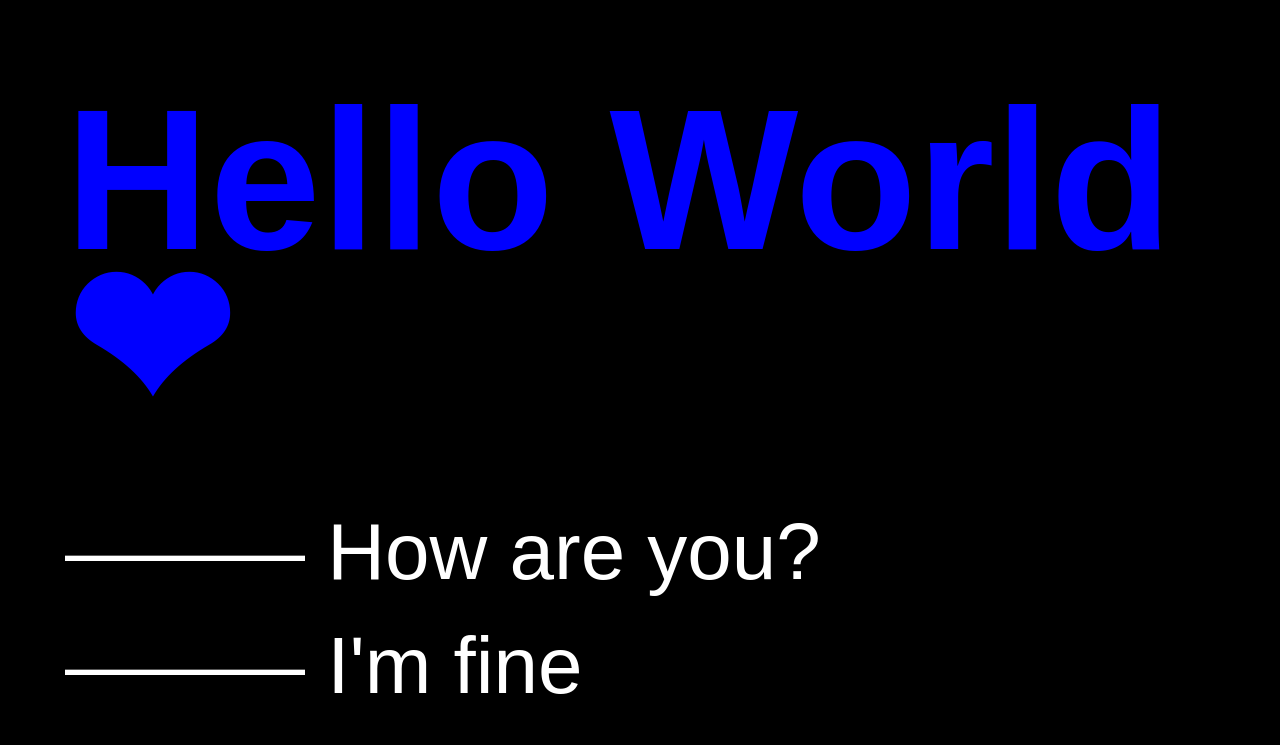
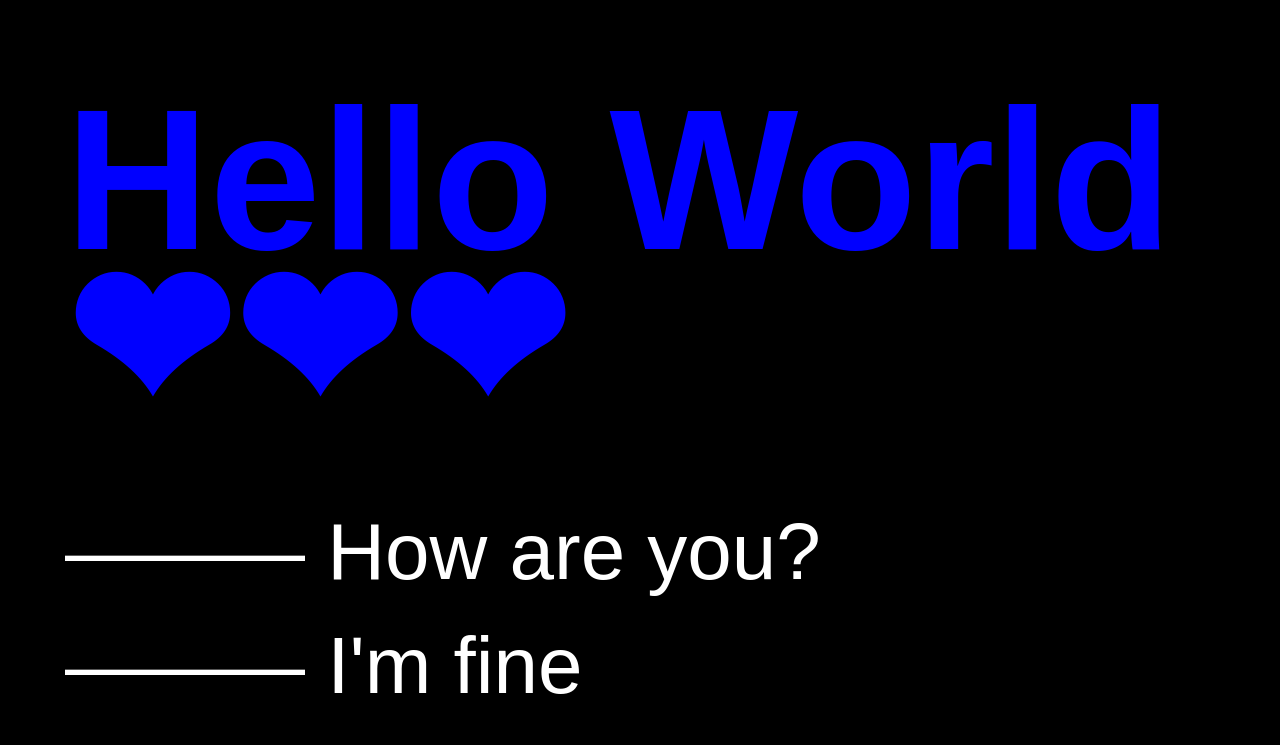
Before and after one commit to h00kdump/KI-studio, a website: page src/index.html in a window 1280 px wide. Shown: the top 745 px of the page. Drawn offline with Linux system fonts and the light colour scheme.

Commit message:
added branch home

```diff
--- a/src/index.html
+++ b/src/index.html
@@ -10,7 +10,7 @@
 <body>
     <div class="container">
         <section class="main">
-            <h1 class="main__h1-hello">Hello World ❤</h1>
+            <h1 class="main__h1-hello">Hello World ❤❤❤</h1>
                 <p class="main__paragraph">——— How are you?</p>
                 <p class="main__paragraph">——— I'm fine</p>
                 <p class="main__text">Lorem ipsum dolor sit amet, consectetur adipiscing elit. Quisque ultrices nunc magna, eu mattis tellus molestie hendrerit. Fusce tristique ultricies ipsum, in mattis sapien congue finibus. Praesent varius neque vel aliquam feugiat. Aliquam quam eros, lobortis non porttitor non, scelerisque nec risus. Etiam non varius diam, mollis sagittis neque. Ut scelerisque, orci eu posuere eleifend, mauris sem vehicula mi, vel aliquam metus turpis ut justo. Quisque at tempus magna, congue eleifend ante. Sed eu urna tincidunt, posuere dolor ut, consectetur massa. Sed pharetgitra pellentesque felis, non mollis dolor euismod sed. Pellentesque justo nisi, tempus imperdiet sodales quis, ultrices at leo. Praesent id nisl ut augue ullamcorper suscipit id sit amet dui. Nunc pellentesque justo a mauris posuere lacinia ut ut neque.</p>
```
